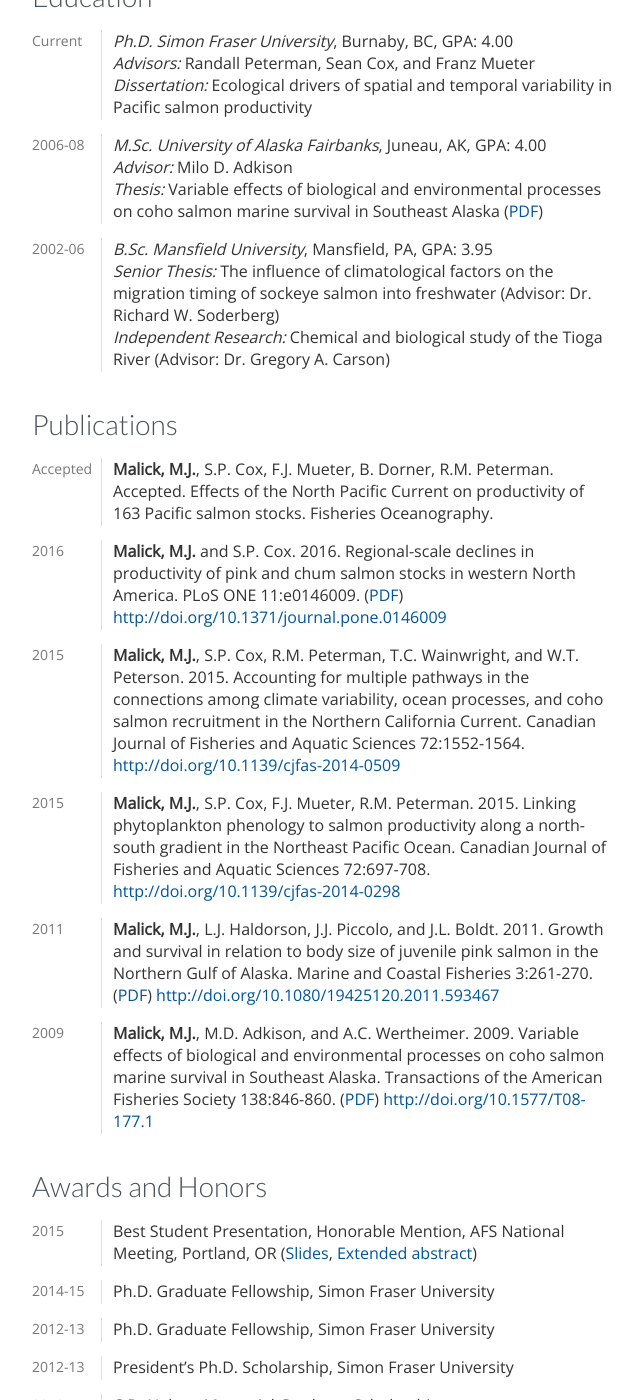
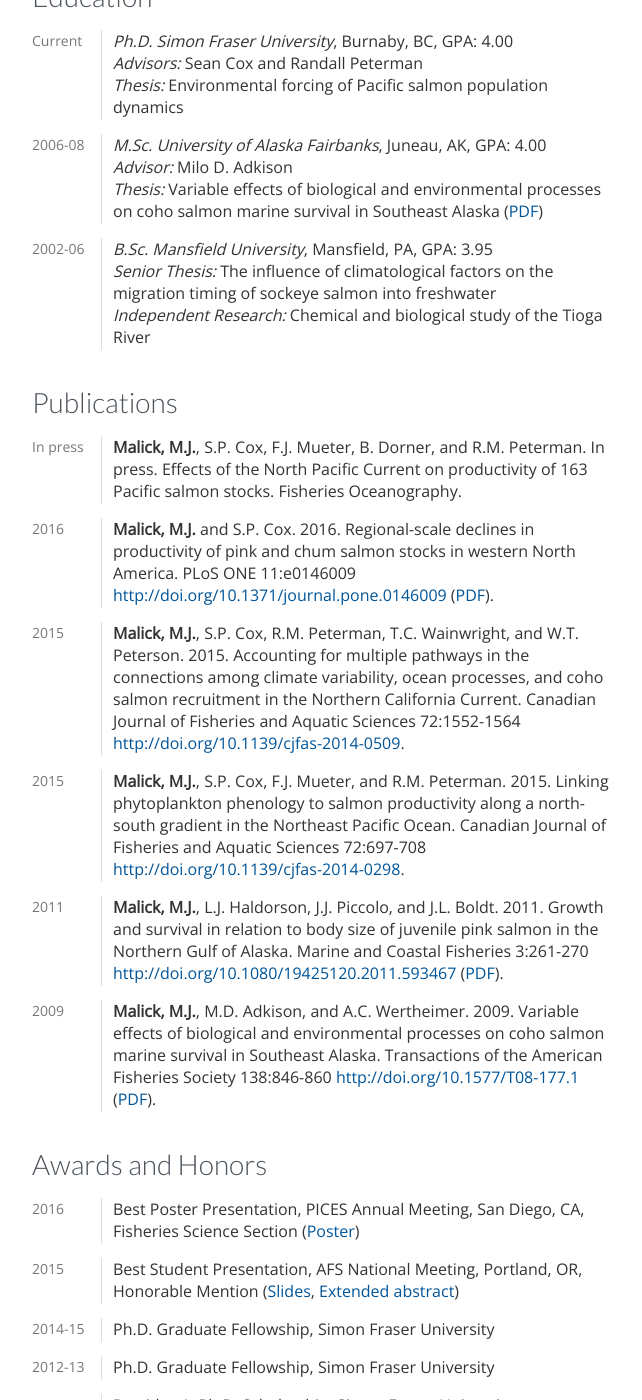
Before and after one commit to michaelmalick/michaelmalick.github.io, a Jekyll site: the page built from cv/index.md, in a window 1280 px wide and 1400 px high, scrolled down 297 px. Shown: the whole window, without its empty margins (438-1080 px from the left). Built offline with Jekyll 4.4.1, drawn with Linux system fonts in a browser that asks for light colours; some of the changed text lies outside the part shown.

Commit message:
Add PICES presentation to CV

```diff
--- a/cv/index.md
+++ b/cv/index.md
@@ -17,10 +17,9 @@
 Current
 :   *Ph.D. Simon Fraser University*, Burnaby, BC, GPA: 4.00
 <br>
-    *Advisors:* Randall Peterman, Sean Cox, and Franz Mueter
+    *Advisors:* Sean Cox and Randall Peterman
 <br>
-    *Dissertation:* Ecological drivers of spatial and temporal variability in
-    Pacific salmon productivity
+    *Thesis:* Environmental forcing of Pacific salmon population dynamics
 
 
 2006-08
@@ -35,67 +34,69 @@
 :   *B.Sc. Mansfield University*, Mansfield, PA, GPA: 3.95
 <br>
     *Senior Thesis:* The influence of climatological factors on the migration
-    timing of sockeye salmon into freshwater (Advisor: Dr. Richard W. Soderberg)
+    timing of sockeye salmon into freshwater
 <br>
     *Independent Research:* Chemical and biological study of the Tioga River
-    (Advisor: Dr. Gregory A. Carson)
-
 
 
 
 Publications
 ------
 
-Accepted
-:   **Malick, M.J.**, S.P. Cox, F.J. Mueter, B. Dorner, R.M. Peterman.
-    Accepted. Effects of the North Pacific Current on productivity of 163
+In press
+:   **Malick, M.J.**, S.P. Cox, F.J. Mueter, B. Dorner, and R.M. Peterman.
+    In press. Effects of the North Pacific Current on productivity of 163
     Pacific salmon stocks. Fisheries Oceanography.
 
 2016
 :   **Malick, M.J.** and S.P. Cox. 2016. Regional-scale declines in
     productivity of pink and chum salmon stocks in western North America. PLoS
-    ONE 11:e0146009.
-    ([PDF][Malick:2016])
+    ONE 11:e0146009
     <http://doi.org/10.1371/journal.pone.0146009>
+    ([PDF][Malick:2016]).
 
 2015
 :   **Malick, M.J.**, S.P. Cox, R.M. Peterman, T.C. Wainwright, and W.T.
     Peterson. 2015. Accounting for multiple pathways in the connections
     among climate variability, ocean processes, and coho salmon recruitment in
     the Northern California Current. Canadian Journal of Fisheries and Aquatic
-    Sciences 72:1552-1564.
-    <http://doi.org/10.1139/cjfas-2014-0509>
+    Sciences 72:1552-1564
+    <http://doi.org/10.1139/cjfas-2014-0509>.
 
 2015
-:   **Malick, M.J.**, S.P. Cox, F.J. Mueter, R.M. Peterman. 2015. Linking
+:   **Malick, M.J.**, S.P. Cox, F.J. Mueter, and R.M. Peterman. 2015. Linking
     phytoplankton phenology to salmon productivity along a north-south gradient
     in the Northeast Pacific Ocean. Canadian Journal of Fisheries and Aquatic
-    Sciences 72:697-708.
-    <http://doi.org/10.1139/cjfas-2014-0298>
+    Sciences 72:697-708
+    <http://doi.org/10.1139/cjfas-2014-0298>.
 
 2011
 :   **Malick, M.J.**, L.J. Haldorson, J.J. Piccolo, and J.L. Boldt. 2011. Growth
     and survival in relation to body size of juvenile pink salmon in the
-    Northern Gulf of Alaska. Marine and Coastal Fisheries 3:261-270.
-    ([PDF][Malick:2011])
+    Northern Gulf of Alaska. Marine and Coastal Fisheries 3:261-270
     <http://doi.org/10.1080/19425120.2011.593467>
+    ([PDF][Malick:2011]).
 
 2009
 :   **Malick, M.J.**, M.D. Adkison, and A.C. Wertheimer. 2009.
-    Variable effects of biological and environmental processes on coho
-    salmon marine survival in Southeast Alaska. Transactions of the
-    American Fisheries Society 138:846-860.
-    ([PDF][Malick:2009])
+    Variable effects of biological and environmental processes on coho salmon
+    marine survival in Southeast Alaska. Transactions of the American Fisheries
+    Society 138:846-860
     <http://doi.org/10.1577/T08-177.1>
-
+    ([PDF][Malick:2009]).
 
 
 
 Awards and Honors
 ---------
 
+2016
+:   Best Poster Presentation, PICES Annual Meeting, San Diego, CA,
+    Fisheries Science Section ([Poster][Poster:pices-2016])
+
 2015
-:   Best Student Presentation, Honorable Mention, AFS National Meeting, Portland, OR
+:   Best Student Presentation, AFS National Meeting, Portland, OR,
+    Honorable Mention
     ([Slides][Slides:afs-2015], [Extended abstract][Abstract:afs-2015])
 
 2014-15
@@ -126,13 +127,13 @@
 
 2015
 :   Warming Coastal Ocean Temperatures May Lead To Negative Effect For Salmon
-    Recruitment. The Columbia Basin Bulletin. 9 October 2015.
-    ([Article][CBB:2015:network])
+    Recruitment. The Columbia Basin Bulletin. October 9, 2015
+    ([Article][CBB:2015:network]).
 
 2015
 :   Study Details How Timing Of Phytoplankton Blooms off Alaska, B.C. Tied To
-    Salmon Productivity. The Columbia Basin Bulletin. 6 February 2015.
-    ([Article][CBB:2015:bloom])
+    Salmon Productivity. The Columbia Basin Bulletin. February 6, 2015
+    ([Article][CBB:2015:bloom]).
 
 
 
@@ -140,34 +141,41 @@
 -------
 
 2016
+:   **Malick, M.J.**, S.P. Cox, F.J. Mueter, B. Dorner, and R.M. Peterman.
+    Effects of the North Pacific Current on productivity of 163 Pacific salmon
+    stocks. Poster. PICES Annual Meeting, San Diego, CA. November 15, 2016
+    ([Poster][Poster:pices-2016]).
+
+2016
 :   **Malick, M.J.** Environmental drivers of spatial and temporal variability
     in Pacific salmon productivity. Resource & Environmental Management
     Departmental Seminar, Simon Fraser University, Burnaby, BC. March 7, 2016
     ([Slides][Slides:sfu-seminar-2016]).
 
-
 2015
-:   **Malick, M.J.**, S.P. Cox, F.J. Mueter, R.M. Peterman. Linking
+:   **Malick, M.J.**, S.P. Cox, F.J. Mueter, and R.M. Peterman. Linking
     phytoplankton phenology to pink salmon productivity along a north-south
     gradient. American Fisheries Society Annual Meeting, Portland, OR.
-    August 17, 2015 ([Slides][Slides:afs-2015], [Extended abstract][Abstract:afs-2015]).
+    August 17, 2015 ([Slides][Slides:afs-2015],
+    [Extended abstract][Abstract:afs-2015]).
 
 2014
-:   **Malick, M.J.**, R.M. Peterman, S.P. Cox. Stock-recruitment datasets for
-    wild North American pink and chum salmon stocks. International Salmon Data
-    Workshop, Seattle, WA. September 9, 2014.
+:   **Malick, M.J.**, R.M. Peterman, and S.P. Cox. Stock-recruitment data sets
+    for wild North American pink and chum salmon stocks. International Salmon
+    Data Workshop, Seattle, WA. September 9, 2014.
 
 2014
-:   **Malick, M.J.**, S.P. Cox, F.J. Mueter, R.M. Peterman. North-south
-    differences in the effects of the initiation date of the spring bloom on pink
-    salmon survival. Salmon Ocean Ecology Annual Meeting, Santa Cruz, CA.
+:   **Malick, M.J.**, S.P. Cox, F.J. Mueter, and R.M. Peterman. North-south
+    differences in the effects of the initiation date of the spring bloom on
+    pink salmon survival. Salmon Ocean Ecology Annual Meeting, Santa Cruz, CA.
     March 14, 2014.
 
 2013
 :   Litzow, M., W.J. Sydeman, D. Schoeman, S. Chiba, M. Garcia-Reyes, **M.J.
-    Malick**, H. Sugisaki, S.A. Thompson. Nonlinear change in the variability of
-    North Pacific climate: are biological systems responding? PICES 2013 Annual
-    Meeting, Nanaimo BC, Canada.  October 18, 2013. (Presented by M. Litzow)
+    Malick**, H. Sugisaki, and S.A. Thompson. Nonlinear change in the
+    variability of North Pacific climate: are biological systems responding?
+    PICES Annual Meeting, Nanaimo, BC, Canada. October 18, 2013 (Presented
+    by M. Litzow).
 
 2013
 :   **Malick, M.J.**, S.P. Cox, R.M. Peterman, W.T. Peterson, and T.C.
@@ -179,7 +187,7 @@
 :   Adkison, M., R. Briscoe, J. Robins, **M.J. Malick**, A. Wertheimer,
     and S.G. Taylor. Marine survival and interspecific interactions of
     coho salmon in SE Alaska. Poster. North Pacific Anadromous Fish
-    Commission Workshop, Honolulu, HI. April 25, 2013. (Presented by M. Adkison)
+    Commission Workshop, Honolulu, HI. April 25, 2013 (Presented by M. Adkison).
 
 2013
 :   **Malick, M.J.** Modeling causal networks to link climate
@@ -277,7 +283,7 @@
 :   American Fisheries Society Associate Professional
 
 2007-08
-:   Secretary: AFS Student Subunit, University of Alaska Fairbanks
+:   *Secretary:* AFS Student Subunit, University of Alaska Fairbanks
 
 Reviewer
 :   Ecosphere, Transactions of the American Fisheries Society, North Pacific
@@ -285,34 +291,34 @@
 
 
 
-Published Datasets
+Published Data Sets
 ---------
 
 2015
-:   *North American pink and chum salmon spawner-recruit database.* Publically
+:   *North American pink and chum salmon spawner-recruit database.* Publicly
     released July 2015. The database contains stock-recruitment data for 46 pink
-    and 53 chum salmon stocks throughout their North American ranges.
-    <http://dx.doi.org/10.5281/zenodo.20354>
+    and 53 chum salmon stocks throughout their North American ranges
+    (Available: <http://dx.doi.org/10.5281/zenodo.20354>).
 
 
-Work Experience
+
+Field & Work Experience
 --------
 
 2008-10
 :   *Research Associate:* University of Alaska Fairbanks, Juneau, AK. Duties
-    included dataset assembly and maintenance, statistical analyses using R,
-    Excel, and PRIMER, and manuscript preparation.
+    included ecological data set assembly and maintenance, statistical analyses,
+    and manuscript preparation.
 
 2007-08
 :   *Fisheries Contractor:* National Atmospheric and Oceanic Administration,
     Little Port Walter, AK. Duties included salmon collection, recovery of coded
     wire tags, and salmon weir maintenance.
 
-
 2006
 :   *Fisheries Technician:* Wyoming Game & Fish Department, Laramie, WY. Duties
     included fish sampling using backpack electro-fishing, raft electro-fishing,
-    seins, gillnets, trap nets, and trammel nets, habitat mapping, and rotenone
+    seines, gillnets, trap nets, and trammel nets, habitat mapping, and rotenone
     treatments.
 
 2004
@@ -320,7 +326,6 @@
     King Salmon, AK. Duties included remote field camp and salmon weir
     construction and maintenance, daily salmon counts both manually and using
     underwater motion detection cameras.
-
 
 
 
@@ -336,3 +341,4 @@
 [Slides:sfu-seminar-2016]: https://dl.dropboxusercontent.com/u/43909530/slides/malick_sfu_seminar_2016.pdf
 [Slides:afs-2015]: https://dl.dropboxusercontent.com/u/43909530/slides/malick_etal_afs2015_slides.pdf
 [Abstract:afs-2015]: https://dl.dropboxusercontent.com/u/43909530/slides/malick_etal_afs2015_extended_abstract.pdf
+[Poster:pices-2016]: https://dl.dropboxusercontent.com/u/43909530/slides/malick_etal_pices2016_poster.pdf
```
Also changed, not shown: other parts of cv/index.md (+12 -14 lines), cv/malick-cv.md (+72 -66 lines), 1 other file.
